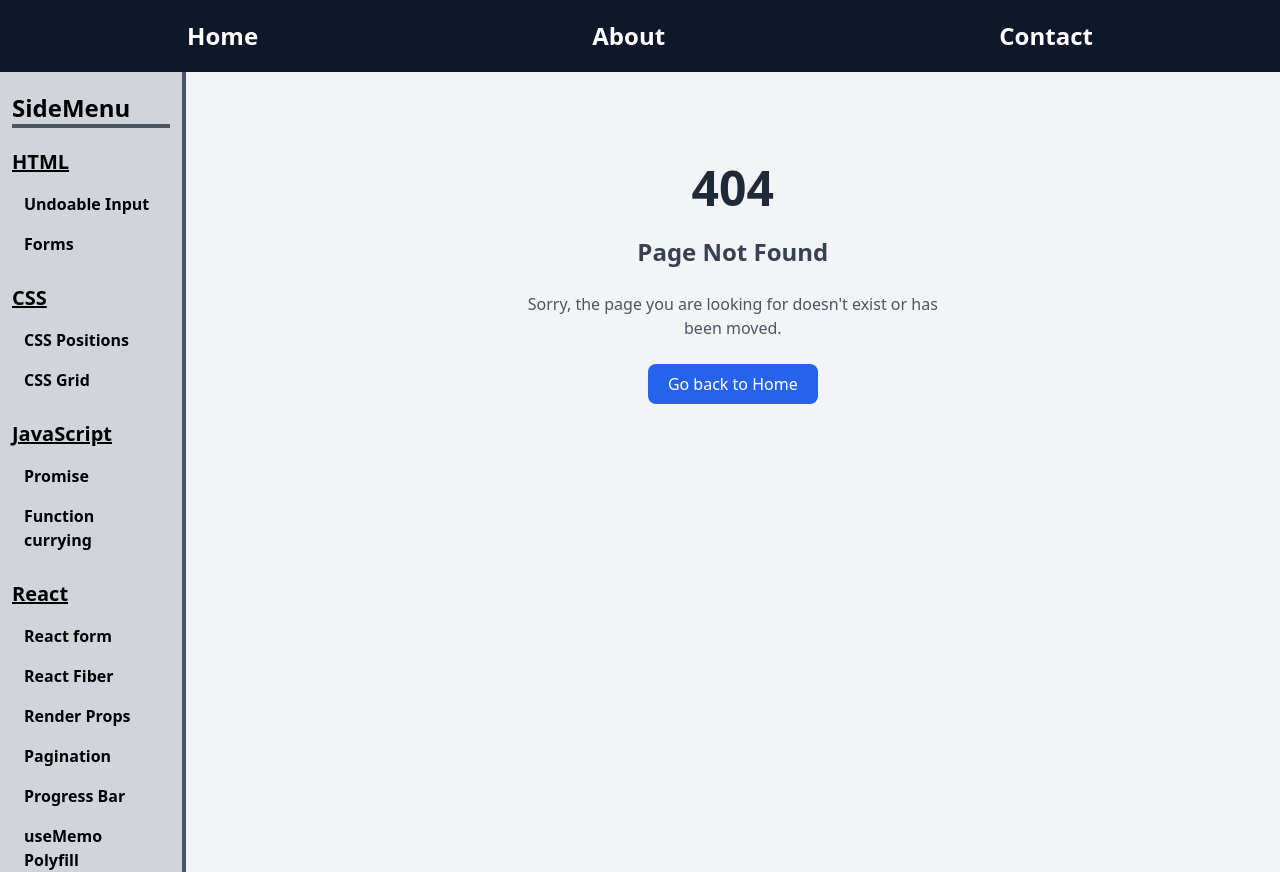
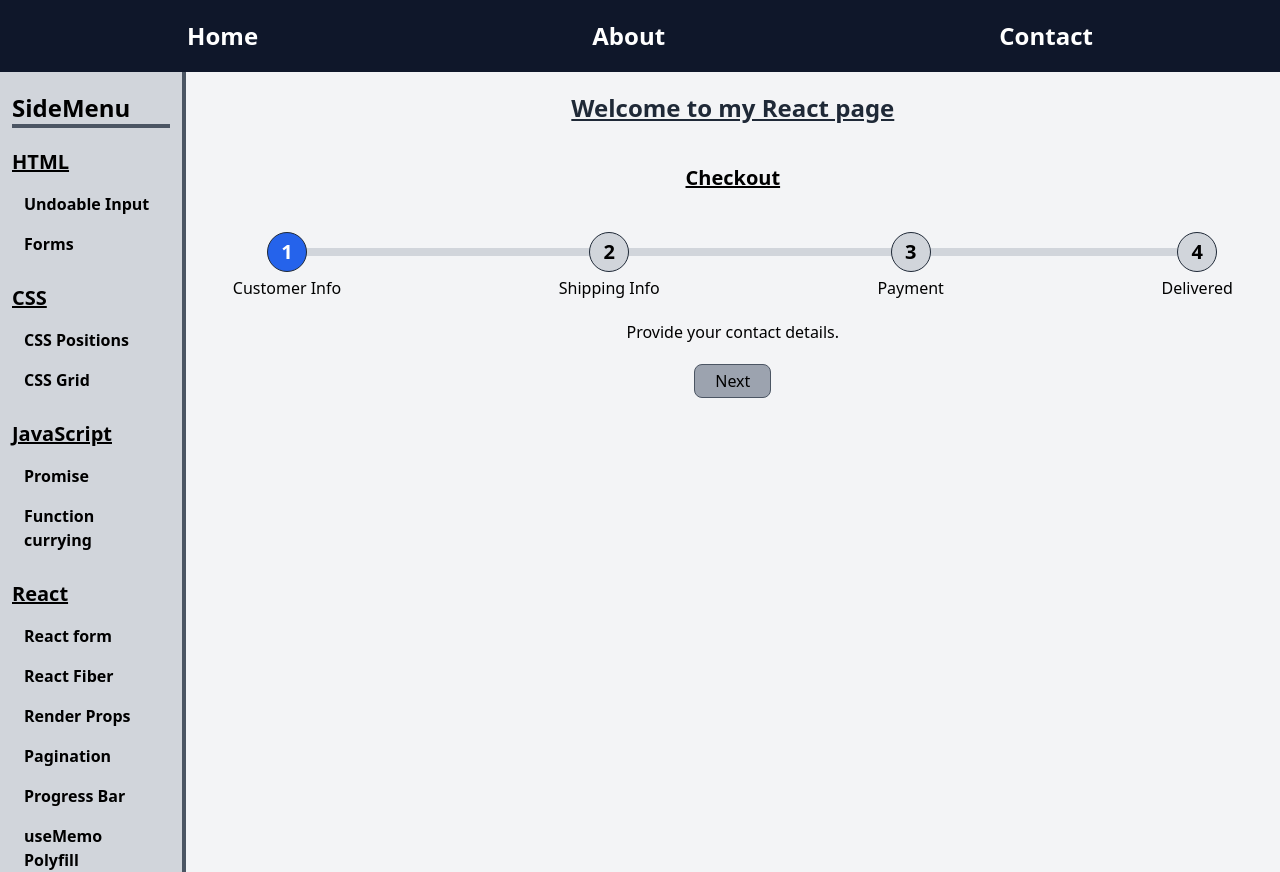
Before and after one commit to pmaik/frontend-code-vault, a React (Create React App) app: page /react/stepper in a window 1280 px wide. Built offline with nearby package versions, Linux system fonts and the light colour scheme.

Commit message:
Create Stepper component

```diff
--- /dev/null
+++ b/src/Components/React/Stepper/index.jsx
@@ -0,0 +1,89 @@
+import React, { useState } from "react";
+import stepperConfig from "./stepperConfig";
+
+const Stepper = () => {
+    const [currentStep, setCurrentStep] = useState(1);
+    const [isComplete, setIscomplete] = useState(false);
+
+    const handleNextClick = () => {
+        if (currentStep === stepperConfig.length) {
+            setIscomplete(true);
+        } else {
+            setCurrentStep((prev) => prev + 1);
+        }
+    };
+
+    const handleReset = () => {
+        setCurrentStep(1);
+        setIscomplete(false);
+    };
+
+    const ActiveComponent = stepperConfig[currentStep - 1]?.Component;
+
+    const calculateProgressBarWidth = () => {
+        return ((currentStep - 1) / (stepperConfig.length - 1)) * 100;
+    };
+
+    return (
+        <div className="flex flex-col items-center justify-center gap-5 w-[1000px]">
+            <p className="text-xl font-bold underline mb-5">Checkout</p>
+
+            <div className="flex gap-5 justify-between w-[100%] relative">
+                {stepperConfig.map((step, index) => (
+                    <div
+                        key={step.name}
+                        className={`flex flex-col justify-center items-center gap-1 `}
+                    >
+                        <div
+                            className={`h-10 w-10 z-10 bg-gray-300  flex items-center justify-center ${
+                                currentStep > index + 1 || isComplete
+                                    ? "bg-green-600 text-white"
+                                    : ""
+                            } ${
+                                currentStep === index + 1 ? "text-white" : ""
+                            } text-xl font-bold border border-gray-800 rounded-full`}
+                            style={{
+                                backgroundColor: `${
+                                    currentStep === index + 1 ? "#2563eb" : ""
+                                }`,
+                            }}
+                        >
+                            {currentStep > index + 1 || isComplete
+                                ? "✓"
+                                : index + 1}
+                        </div>
+                        <div>{step.name}</div>
+                    </div>
+                ))}
+
+                <div className="absolute left-10 top-4 right-14 h-2 bg-gray-300 ">
+                    <div
+                        className="h-[100%] z-0 bg-green-600 transition-all duration-200 ease-in-out"
+                        style={{ width: `${calculateProgressBarWidth()}%` }}
+                    ></div>
+                </div>
+            </div>
+
+            <div className="flex flex-col justify-center items-center gap-5">
+                <ActiveComponent />
+
+                <button
+                    className={`${
+                        isComplete
+                            ? "bg-pink-700 hover:bg-pink-800"
+                            : "bg-gray-400 hover:bg-gray-500"
+                    } px-5 py-1 rounded-lg border border-gray-600`}
+                    onClick={!isComplete ? handleNextClick : handleReset}
+                >
+                    {isComplete
+                        ? "Reset"
+                        : currentStep === stepperConfig.length
+                        ? "Finish"
+                        : "Next"}
+                </button>
+            </div>
+        </div>
+    );
+};
+
+export default Stepper;
--- /dev/null
+++ b/src/Components/React/Stepper/stepperConfig.js
@@ -0,0 +1,20 @@
+const stepperConfig = [
+    {
+        name: "Customer Info",
+        Component: () => <div>Provide your contact details.</div>,
+    },
+    {
+        name: "Shipping Info",
+        Component: () => <div>Enter your shipping address.</div>,
+    },
+    {
+        name: "Payment",
+        Component: () => <div>Complete payment for your order.</div>,
+    },
+    {
+        name: "Delivered",
+        Component: () => <div>your order has been delivered.</div>,
+    },
+];
+
+export default stepperConfig;
--- a/src/Components/React/UseEffectPolyfill/index.jsx
+++ b/src/Components/React/UseEffectPolyfill/index.jsx
@@ -1,4 +1,4 @@
-import React, { useState, useEffect } from "react";
+import React, { useState } from "react";
 import useCustomEffect from "./useCustomEffect";
 
 const UseEffectPolyfill = () => {
--- a/src/Constants/index.jsx
+++ b/src/Constants/index.jsx
@@ -75,6 +75,7 @@ export const SIDE_MENU_LIST = [
             "Progress Bar",
             "useMemo Polyfill",
             "useEffect Polyfill",
+            "Stepper",
         ],
     },
 ];
--- a/src/Layouts/MainLayout.jsx
+++ b/src/Layouts/MainLayout.jsx
@@ -8,9 +8,9 @@ const MainLayout = (props) => {
     return (
         <div className="MainLayout">
             <Header />
-            <div className="flex ">
+            <div className="flex">
                 <SideMenu />
-                <main className="p-5 bg-gray-100 w-screen">
+                <main className="p-5 bg-gray-100 w-screen h-screen overflow-y-auto">
                     <Outlet />
                 </main>
             </div>
--- a/src/Routes/AppRoutes.jsx
+++ b/src/Routes/AppRoutes.jsx
@@ -19,6 +19,7 @@ import ProductComponent from "../Components/React/Pagination";
 import ProgressBar from "../Components/React/ProgressBar";
 import UseMemoPolyfill from "../Components/React/UseMemoPolyfill";
 import UseEffectPolyfill from "../Components/React/UseEffectPolyfill";
+import Stepper from "../Components/React/Stepper";
 import { MENU_SECTION_TYPES } from "../Constants";
 import ErrorBoundary from "../Common/ErrorBoundary";
 
@@ -92,6 +93,10 @@ const router = createBrowserRouter([
                         path: "useeffect-polyfill",
                         element: <UseEffectPolyfill />,
                     },
+                    {
+                        path: "stepper",
+                        element: <Stepper />,
+                    },
                 ],
             },
             {
```
